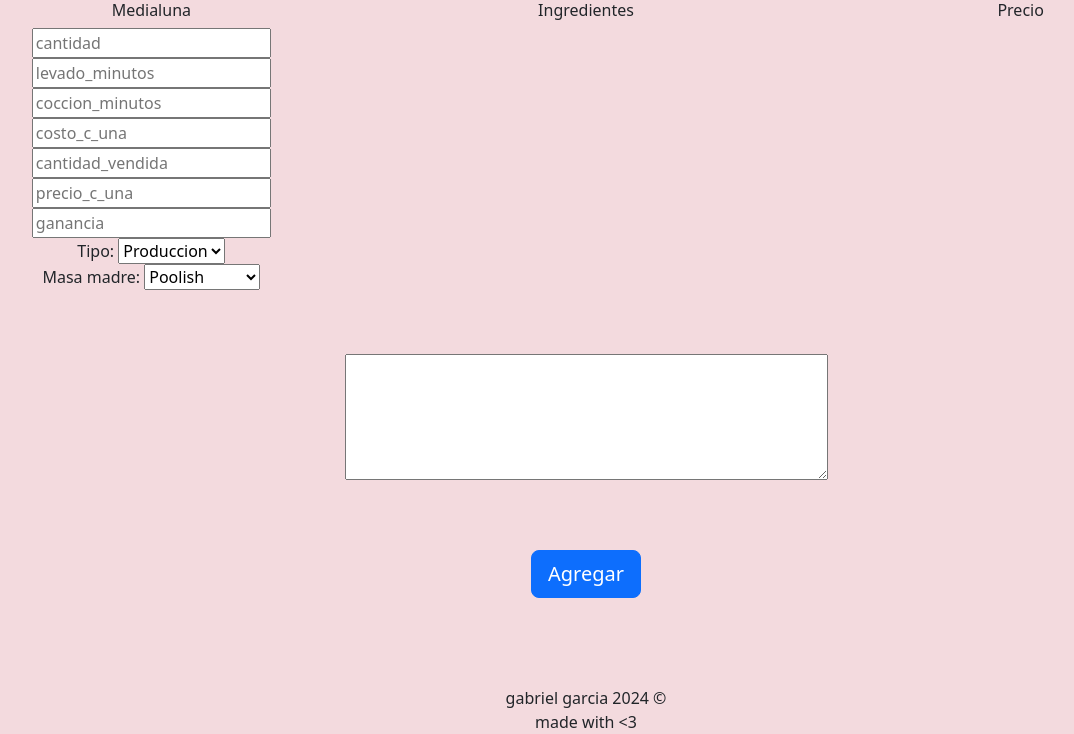
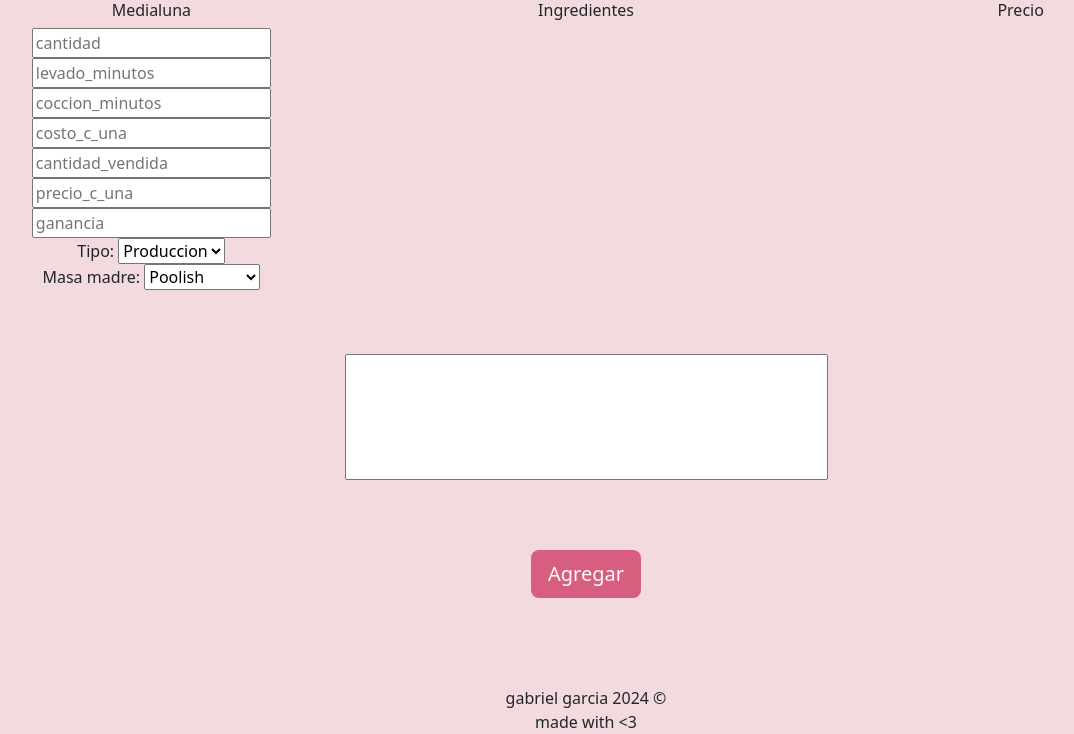
Before and after one commit to gabriel-g4/medialunas, a Flask app: page /agregar in a window 1280 px wide. Shown: the part 285-1019 px from the top of the page, without its empty margins (54-1128 px from the left). Run offline with Flask 3, Linux system fonts and the light colour scheme.

Commit message:
style: minor changes

```diff
--- a/static/styles.css
+++ b/static/styles.css
@@ -36,6 +36,7 @@ textarea
 {
     margin-top: 5% !important;
     margin-bottom: 5% !important;
+    resize: none !important;
 }
 
 .main-table tr {
--- a/templates/agregar.html
+++ b/templates/agregar.html
@@ -75,11 +75,11 @@ Agregar
 
 
         <div>
-            <textarea name="texto" cols="50" rows="5"> {{ medialuna['texto'] }} </textarea>
+            <textarea name="texto" cols="50" rows="5">{{ medialuna['texto'] }}</textarea>
         </div>
 
         <div class="col-12">
-            <button type="submit" class="btn btn-primary btn-lg mb-2">{{ boton }}</button>
+            <button type="submit" class="custom-color btn btn-lg mb-2">{{ boton }}</button>
         </div>
 
     </form>
--- a/templates/detalle.html
+++ b/templates/detalle.html
@@ -12,7 +12,7 @@
     <a href="/eliminar/{{ medialuna['id'] }}" class="btn btn-danger btn-lg" id="btn-delete">Eliminar</a>
 </div>
 <div class="container table-responsive-sm">
-    <table class="table table-sm table-hover table-bordered border-dark">
+    <table class="table table-striped table-sm table-hover table-bordered border-dark">
         <caption> Medialuna Nº: {{ medialuna["id"] }} </caption>
         <tbody>
             {% for key in medialuna %}
@@ -23,7 +23,7 @@
             {% endfor %}
         </tbody>
     </table>
-    <table class="table table-sm table-hover table-bordered border-dark">
+    <table class="table table-striped table-sm table-hover table-bordered border-dark">
         <caption> Ingredientes y precios </caption>
         <thead class="table-dark">
             <tr>
```
